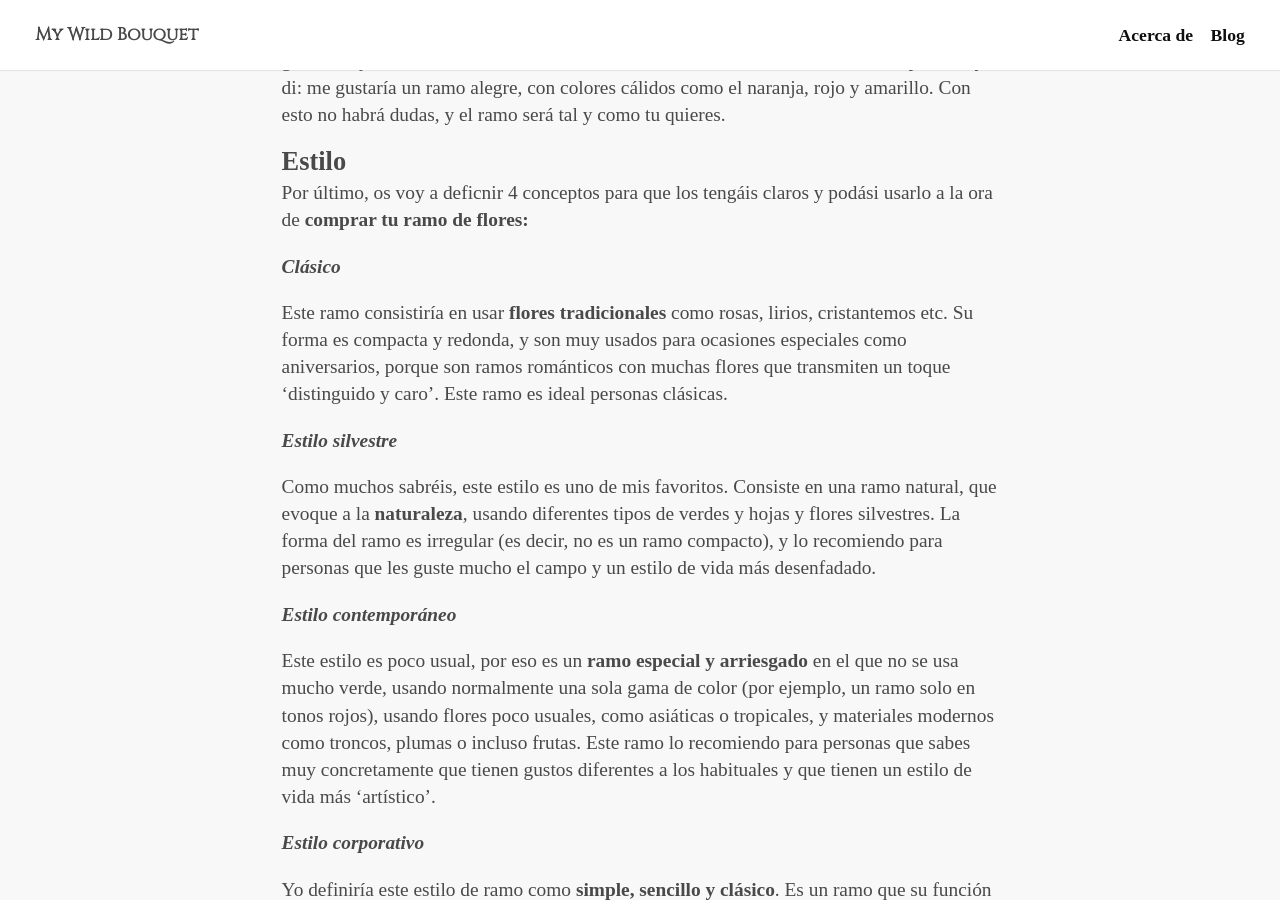
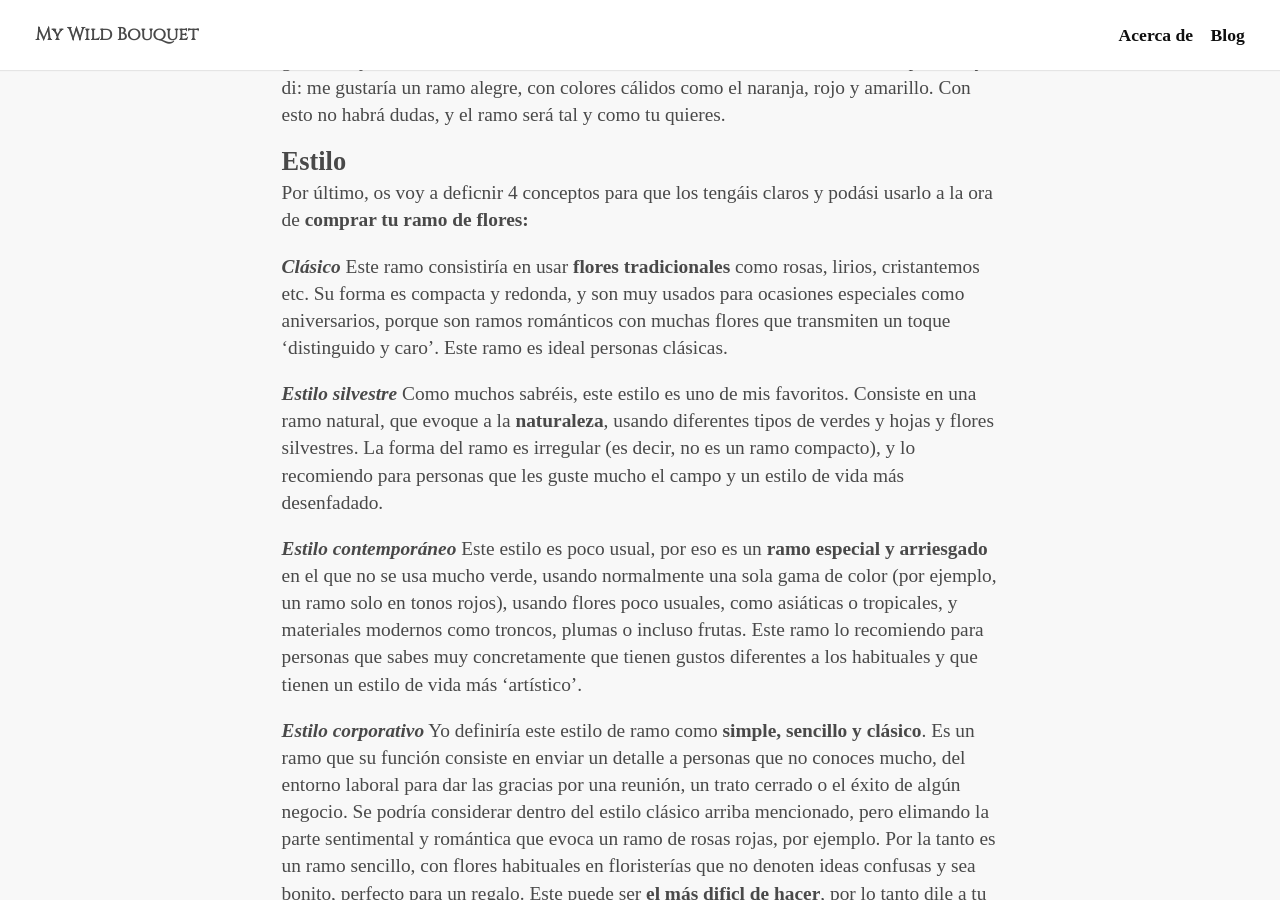
Before and after one commit to keyvanakbary/ramosilvestre.com, a Jekyll site: the page built from src/_posts/2017-12-16-el-significado-de-las-flores.md, in a window 1280 px wide and 900 px high, scrolled down 2087 px. Built offline with Jekyll 4.4.1, drawn with Linux system fonts in a browser that asks for light colours; some web fonts are replaced.

```diff
--- a/src/_posts/2017-12-16-el-significado-de-las-flores.md
+++ b/src/_posts/2017-12-16-el-significado-de-las-flores.md
@@ -35,23 +35,21 @@ A veces se confunden términos, y los clientes explican que quieren un 'ramo de
 Por último, os voy a deficnir 4 conceptos para que los tengáis claros y podási usarlo a la ora de **comprar tu ramo de flores:**
 
 _**Clásico**_
-
 Este ramo consistiría en usar **flores tradicionales** como rosas, lirios, cristantemos etc. Su forma es compacta y redonda, y son muy usados para ocasiones especiales como aniversarios, porque son ramos románticos con muchas flores que transmiten un toque 'distinguido y caro'. Este ramo es ideal personas clásicas.
 
 
 _**Estilo silvestre**_
-
 Como muchos sabréis, este estilo es uno de mis favoritos. Consiste en una ramo natural, que evoque a la **naturaleza**, usando diferentes tipos de verdes y hojas y flores silvestres. La forma del ramo es irregular (es decir, no es un ramo compacto), y lo recomiendo para personas que les guste mucho el campo y un estilo de vida más desenfadado.
 
 
 _**Estilo contemporáneo**_
-
 Este estilo es poco usual, por eso es un **ramo especial y arriesgado** en el que no se usa mucho verde, usando normalmente una sola gama de color (por ejemplo, un ramo solo en tonos rojos), usando flores poco usuales, como asiáticas o tropicales, y materiales modernos como troncos, plumas o incluso frutas. Este ramo lo recomiendo para personas que sabes muy concretamente que tienen gustos diferentes a los habituales y que tienen un estilo de vida más 'artístico'.
 
 
 _**Estilo corporativo**_
+Yo definiría este estilo de ramo como **simple, sencillo y clásico**. Es un ramo que su función consiste en enviar un detalle  a personas que no conoces mucho, del entorno laboral para dar las gracias por una reunión, un trato cerrado o el éxito de algún negocio. Se podría considerar dentro del estilo clásico arriba mencionado, pero elimando la parte sentimental y romántica que evoca un ramo de rosas rojas, por ejemplo. Por la tanto es un ramo sencillo, con flores habituales en floristerías que no denoten ideas confusas y sea bonito, perfecto para un regalo. Este puede ser **el más dificl de hacer**, por lo tanto dile a tu florita que quieres un ramo corporativo, y deja en sus manos la decisión de elegir las flores, él sabrá que hacer.
 
-Yo definiría este estilo de ramo como **simple, sencillo y clásico**. Es un ramo que su función consiste en enviar un detalle  a personas que no conoces mucho, del entorno laboral para dar las gracias por una reunión, un trato cerrado o el éxito de algún negocio. Se podría considerar dentro del estilo clásico arriba mencionado, pero elimando la parte sentimental y romántica que evoca un ramo de rosas rojas, por ejemplo. Por la tanto es un ramo sencillo, con flores habituales en floristerías que no denoten ideas confusas y sea bonito, perfecto para un regalo. Este puede ser **el más dificl de hacer**, por lo tanto dile a tu florita que quieres un ramo corporativo, y deja en sus manos la decisión de elegir las flores, él sabrá que hacer.
+
 
 
 
```
